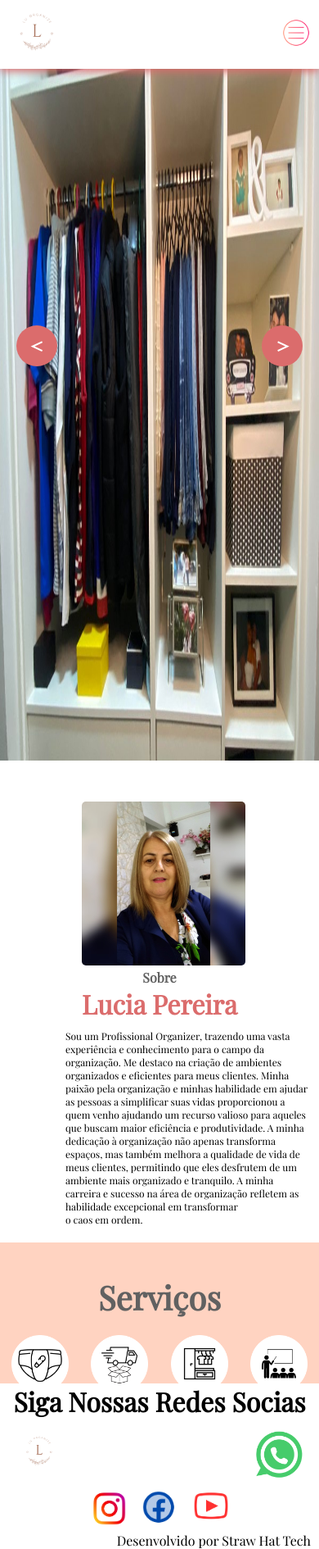
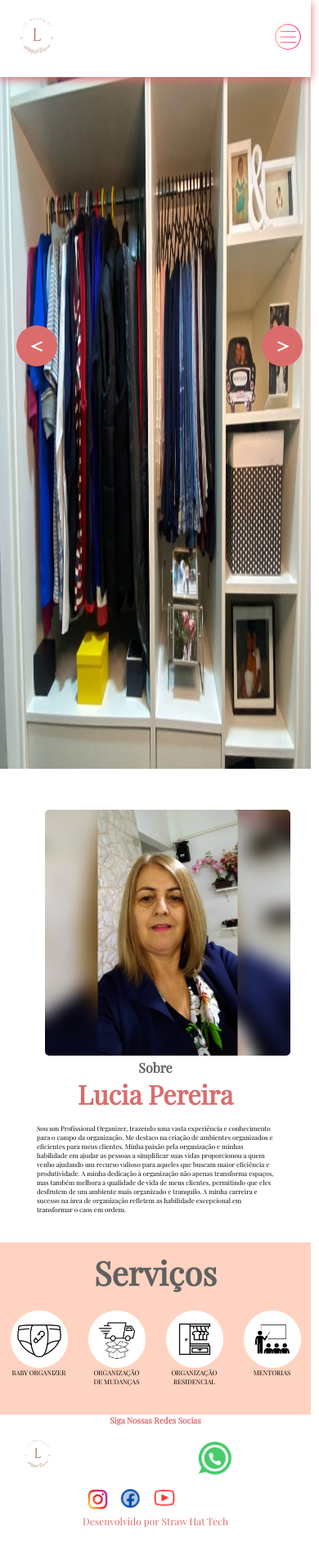
Before and after one commit to pereira13/lu_organizer, a plain HTML site: page index.html in a window 390 px wide. Shown: the whole page at 82% size. After the commit the page ends 1864 px from the top, so only its background shows below. Drawn offline with nearby package versions, Linux system fonts and the light colour scheme.

Commit message:
commit de correção de responsividade

```diff
--- a/assents/css/style.css
+++ b/assents/css/style.css
@@ -8,10 +8,12 @@
 
 .container_body{
     display: grid;
-    grid-template-columns: 100%;
-    grid-template-rows: 10% 230% 30%;
-    width: 100vw;
-    height: 100vh;
+    grid-template-columns: auto ;
+    grid-template-rows: 6% auto auto;
+    max-width: 1200px;
+    min-width: 280px;
+    max-height: 1200px;
+    min-height: 520px;
 } /* Div do corpo do site */
 
 .nav{
@@ -32,7 +34,7 @@
 }/* imagem do logo */
 
 .nav_bar{
-    margin-left: 300px;
+    margin-left: 390px;
 
 }/* Div da lista do menu */
 .nav_list{
@@ -103,11 +105,20 @@
     background-size:100vw 100vh;
     background-repeat: no-repeat;
 }/* para colocar as imagens do banner*/
-
+.containerproje .slide-container:nth-child(3) .slide{
+    background: url("/assents/img/banner_3.jpg");
+    background-size:100vw 100vh;
+    background-repeat: no-repeat;
+}/* para colocar as imagens do banner*/
+.containerproje .slide-container:nth-child(4) .slide{
+    background: url("/assents/img/banner_4.jpg");
+    background-size:100vw 100vh;
+    background-repeat: no-repeat;
+}/* para colocar as imagens do banner*/
 .containerproje #prev,
 .containerproje #next {
     position: absolute;
-    top:50%;
+    top:70%;
     transform: translateY(-50%);
     color: #ffffff;
     background: #DB6C6C;;
@@ -136,6 +147,7 @@
 .sobre{
     width: 100vw;
     padding-top: 50px;
+    padding-bottom: 30px;
 }
 .sobre_conteudo{
     display: flex;
@@ -172,10 +184,11 @@
     text-align: left;
 }
 .Servicos_main{
-    width: 100vw;
     background-color: #ffd3c1;
     height: 400px;
     padding-top: 40px ;
+    min-width: 280px;
+    max-width: 1400px;
 }
 .title_servicos_index{
     text-align: center;
@@ -203,7 +216,9 @@
 .footer{
     background-color: #ffff;
     text-align: center;
-
+    color: #DB6C6C;
+    min-width: 280px;
+    max-width: 1200px;
 }
 
 .container_footer{
@@ -240,16 +255,16 @@
     height: 50px;
 }
 .straw{
-    text-align: end;
-    margin-right: 10px;
+    text-align: right;
 }
 
 @media screen and (max-width: 420px) {
     .container_body{
         display: grid;
-        grid-template-columns: 100%;
-        grid-template-rows: 10% 190% 20%;
-        width: 100vw;
+        grid-template-columns: auto;
+        grid-template-rows: auto auto auto;
+        min-width: 280px;
+        max-width: 380px;
         height: 100vh;
     } /* Div do corpo do site */
 
@@ -260,6 +275,8 @@
         align-items: center;
         flex-wrap: nowrap;
         justify-content: space-between;
+        min-width: 280px;
+        max-width: 380px;
 
     } /* Div do corpo do menu */
 
@@ -313,7 +330,11 @@
     .open{
         display: block;
     }
+    .containerproje{
+        min-width: 280px;
+        max-width: 380px;
 
+    }
     .containerproje .slide-container{
         margin: 0 auto;
     }/* div do Banner dentro da tag section*/
@@ -389,21 +410,24 @@
         right: 20px;
     }/* botãos dos banner*/
     .sobre{
-        width: 100vw;
+       min-width: 280px;
+       max-width: 380px;
        margin-bottom: 20px;
+       margin: auto;
+       align-items: center;
     }
     .sobre_conteudo{
         display: flex;
         flex-direction: column;
-        max-width: 100vw;
-        margin: 0 auto;
+        margin:  auto;
+        align-items: center;
 
     }
     .img_sobre img{
-        width: 200px;
-        height: 200px;
+        width: 300px;
+        height: 300px;
         border-radius: 5px;
-        margin-left: 100px;
+
     }
     .text_sobre{
         display: flex;
@@ -420,17 +444,19 @@
     .conteudo_sobre{
         width: 300px;
         margin: 0 auto;
-        margin-left: 80px;
     }
     .conteudo_sobre p{
-        font-size: 12px;
+        font-size: 8px;
         text-align: left;
+        margin: 5px;
     }
     .Servicos_main{
-        width: 100vw;
+        min-width:300px;
+        max-width: 380px;
         background-color: #ffd3c1;
         height: 200px;
-        padding-top: 40px ;
+        padding-top: 10px ;
+
     }
     .title_servicos_index{
         text-align: center;
@@ -458,14 +484,20 @@
     .footer{
         background-color: #ffff;
         text-align: center;
+        min-width: 280px;
+        max-width: 380px;
 
     }
 
     .container_footer{
         display: grid;
-        width: 100VW;
+        max-width: 300px;
         grid-template-columns: auto auto auto auto;
         align-items: center;
+
+    }
+    .footer h1{
+        font-size: 10px;
     }
     .logo_footer{
         grid-column-start: 1;
@@ -478,8 +510,7 @@
         grid-column-start: 4;
     }
     .icon_wpp img{
-        margin-top: 10px;
-        height: 70px;
+        height: 50px;
     }
 
     .icon_footer{
@@ -492,9 +523,10 @@
     }
 
     .icon_footer img{
-        height: 50px;
+        height: 30px;
     }
     .straw{
-        text-align: end;
+        text-align: center;
+        font-size: 12px;
     }
 }
--- a/index.html
+++ b/index.html
@@ -48,7 +48,13 @@
                      </div>
                     </div>
                 </div>
+                <div class="slide-container">
+                    <div class="slide">
+                     <div class="contentproje">
 
+                     </div>
+                    </div>
+                </div>
                 <div id="prev" onclick="prev()"> < </div>
                 <div id="next" onclick="next()"> > </div>
             </section>
```
Also changed, not shown: assents/img/banner_3.jpg, assents/img/banner_4.jpg (added).
